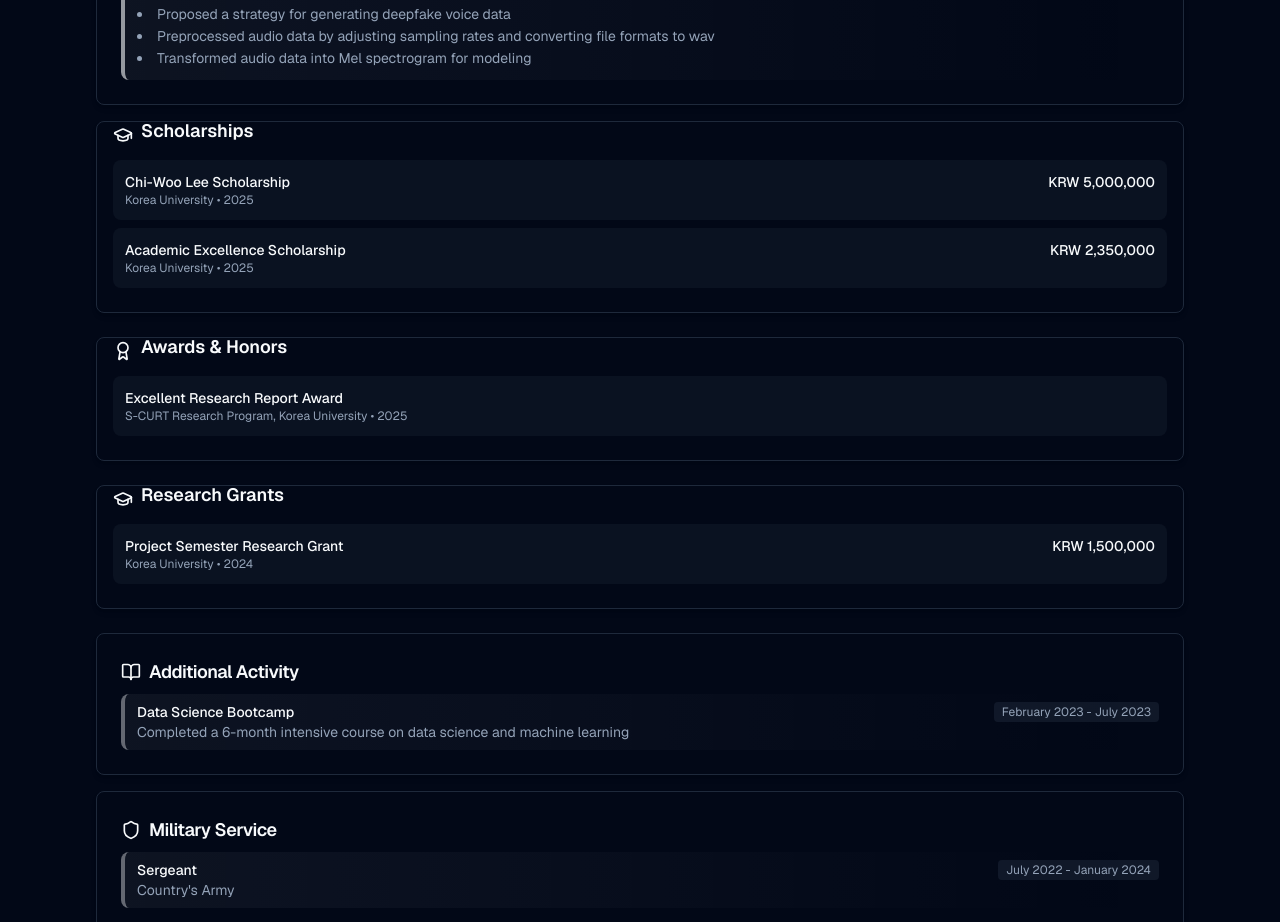
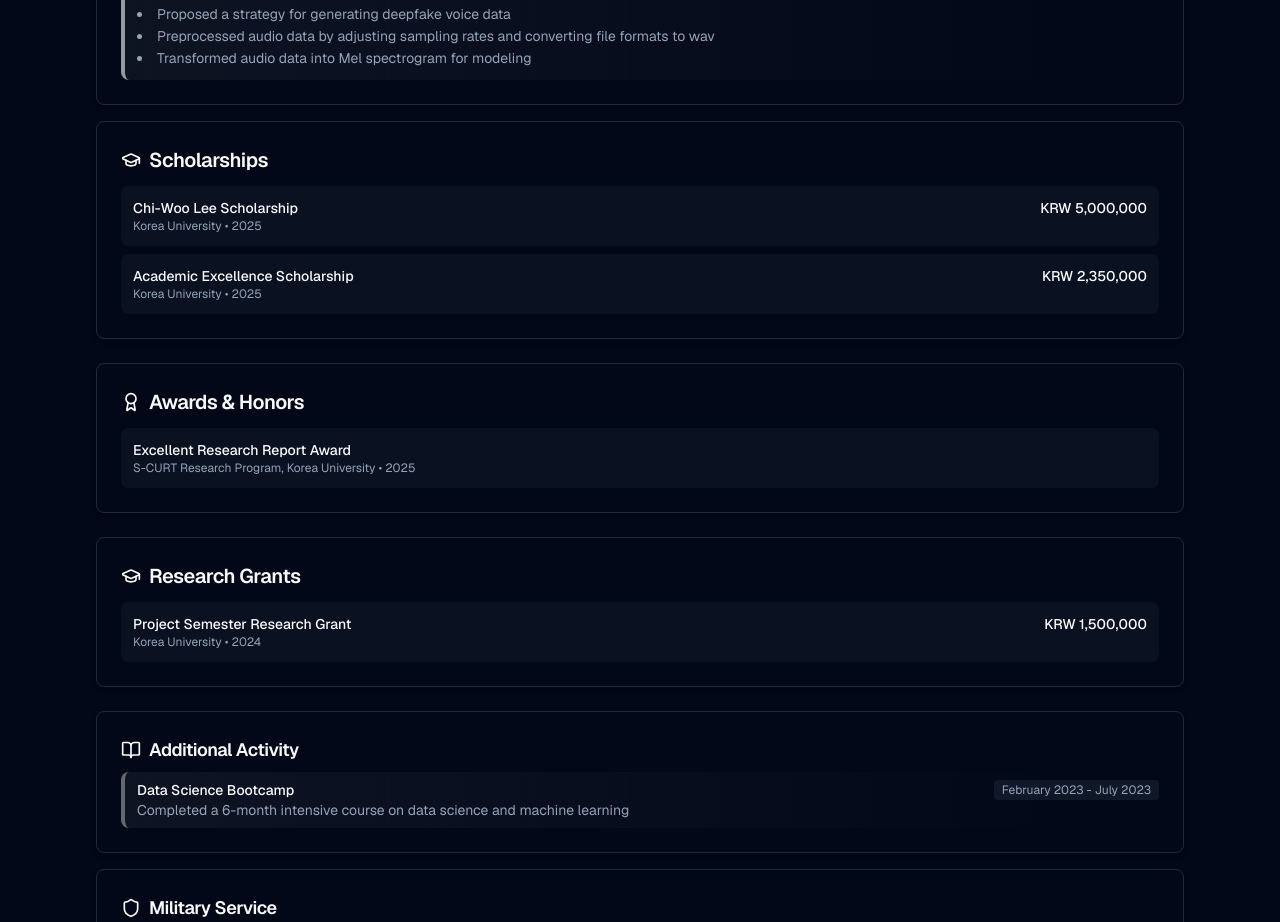
Before and after one commit to kangmg/CV, a Next.js app: page /CV/ in a window 1280 px wide. Shown: the part 2620-3542 px from the top of the page. Built offline with nearby package versions, Linux system fonts and the light colour scheme.

Commit message:
same issue

```diff
--- a/components/cv/awards.tsx
+++ b/components/cv/awards.tsx
@@ -20,13 +20,13 @@ export function Awards({ awards, scholarships, grants }: AwardsProps) {
       {awardCategories.map((category, index) => (
         category.items.length > 0 && (
           <Card key={index} className="border-border bg-card shadow-md hover:shadow-lg transition-shadow duration-300 mb-6">
-            <div className="pb-3 flex items-center gap-2 px-4">
-              <category.icon className="w-5 h-5 text-primary" />
-              <h3 className="text-lg font-semibold text-foreground mb-2 leading-none">
+            <CardHeader className="pb-3">
+              <CardTitle className="text-xl font-semibold text-foreground flex items-center gap-2">
+                <category.icon className="w-5 h-5 text-primary" />
                 {category.title}
-              </h3>
-            </div>
-            <CardContent className="pt-0 px-4">
+              </CardTitle>
+            </CardHeader>
+            <CardContent className="pt-0">
               <div className="space-y-2">
                 {category.items.map((item, itemIndex) => (
                   <div key={itemIndex} className="flex justify-between items-start p-3 bg-muted/30 rounded-lg">
```
